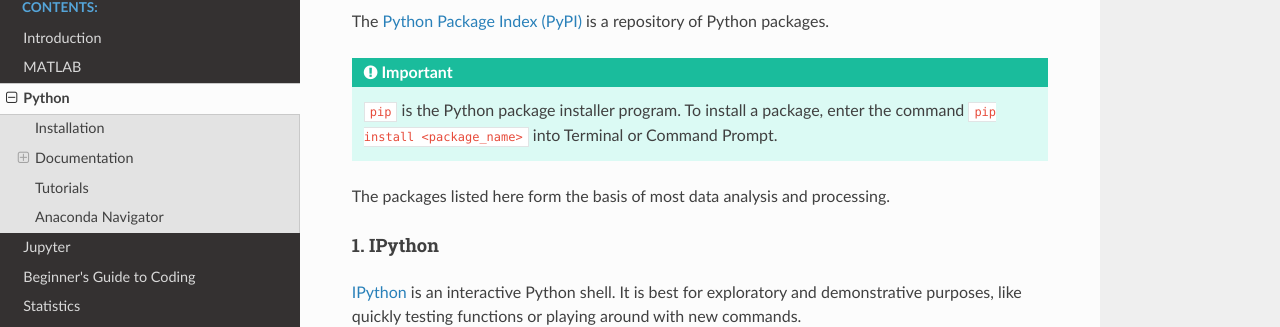
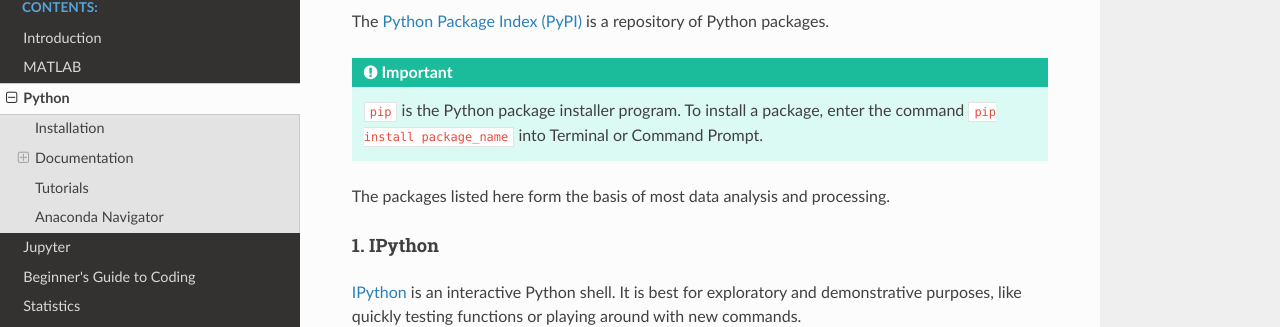
Before and after one commit to ubcbraincircuits/onboarding, a Sphinx documentation site: the page built from source/python.rst, in a window 1280 px wide and 900 px high, scrolled down 1005 px. Shown: the part 130-457 px from the top of the window. Built offline with Sphinx 7.4.7 and the Read the Docs theme 2.0.0, drawn with Linux system fonts in a browser that asks for light colours; pages that are not in the unit, such as notebooks, are missing from menus; some of the changed lines change nothing that is shown.

Commit message:
Remove <> in PyPI instructions to avoid confusion

```diff
--- a/source/python.rst
+++ b/source/python.rst
@@ -60,7 +60,7 @@
 
 .. Important::
 	``pip`` is the Python package installer program. To install a package,
-	enter the command ``pip install <package_name>`` into Terminal or Command Prompt.
+	enter the command ``pip install package_name`` into Terminal or Command Prompt.
 
 The packages listed here form the basis of most data analysis and processing.
 
```
